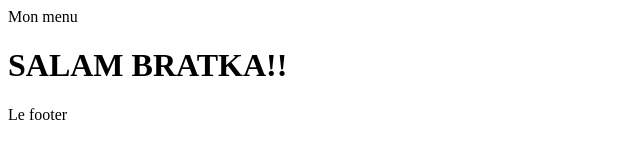
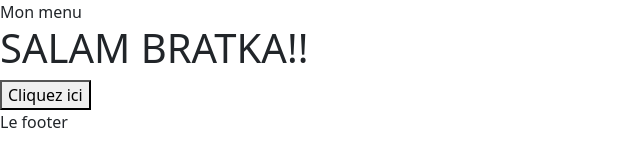
Before and after one commit to yto4ka78/NewProjet, a website with bundled scripts: page index.html in a window 1280 px wide. Shown: the whole page, without its empty margins (0-640 px from the left). Built offline with nearby package versions, Linux system fonts and the light colour scheme; files whose address does not match are found by name.

Commit message:
install bootstrap

```diff
--- a/index.html
+++ b/index.html
@@ -3,12 +3,14 @@
 <head>
     <meta charset="UTF-8">
     <meta name="viewport" content="width=device-width, initial-scale=1.0">
+    <link rel="stylesheet" href="node_modules/bootstrap/dist/css/bootstrap-reboot.min.css">
+
     <title>Document</title>
 </head>
 <body>
-    <head>
+    <header>
         Mon menu
-    </head>
+    </header>
     <main id="main-page">
 
     </main>
@@ -18,5 +20,6 @@
     </footer>
 
     <script type="module" src="Router/router.js"></script>
+    <script src="node_modules/bootstrap/dist/js/bootstrap.bundle.min.js"> </script>
 </body>
 </html>
--- /dev/null
+++ b/package.json
@@ -0,0 +1,5 @@
+{
+  "dependencies": {
+    "bootstrap": "^5.3.2"
+  }
+}
--- a/pages/home.html
+++ b/pages/home.html
@@ -1 +1,4 @@
 <h1>SALAM BRATKA!!</h1>
+
+<button class="btn btn-primary">Cliquez ici</button>
+    <script src="node_modules/bootstrap/dist/js/bootstrap.bundle.min.js"></script>
```
Also changed, not shown: 2 other files.
